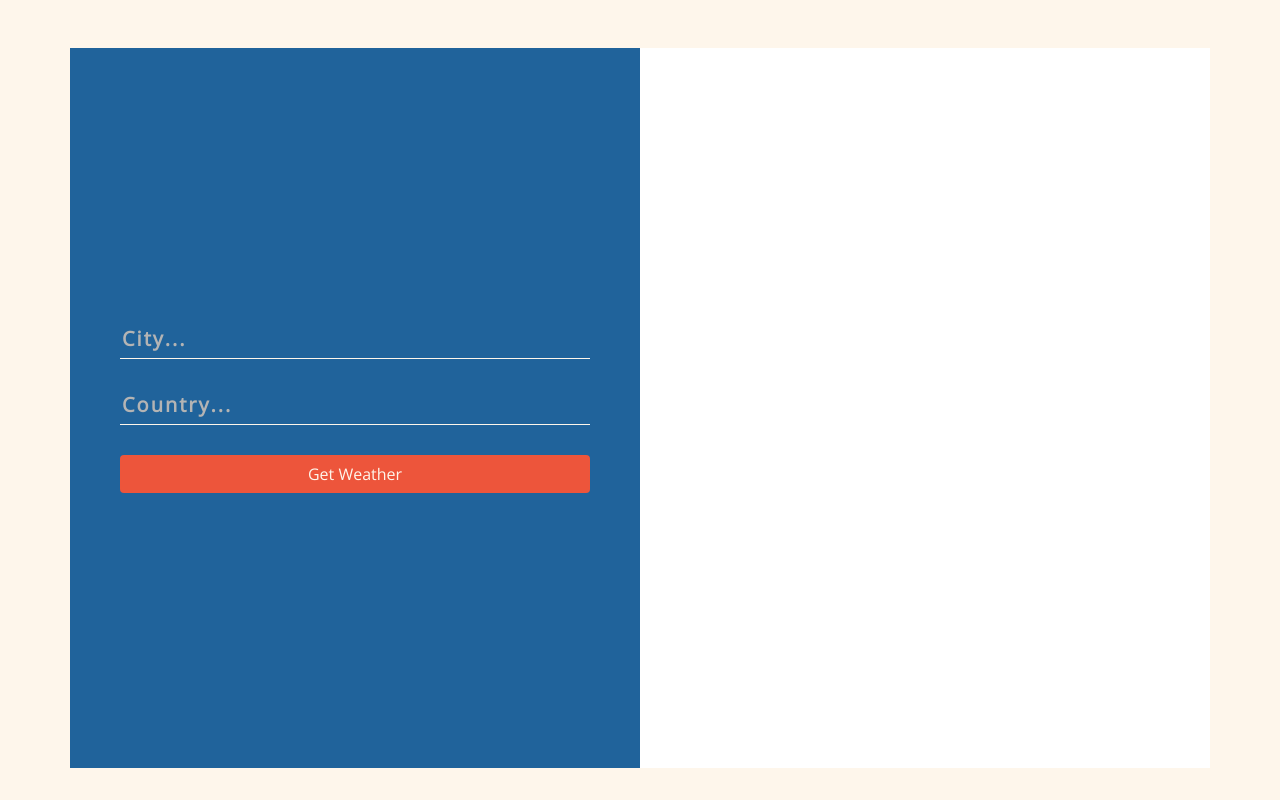
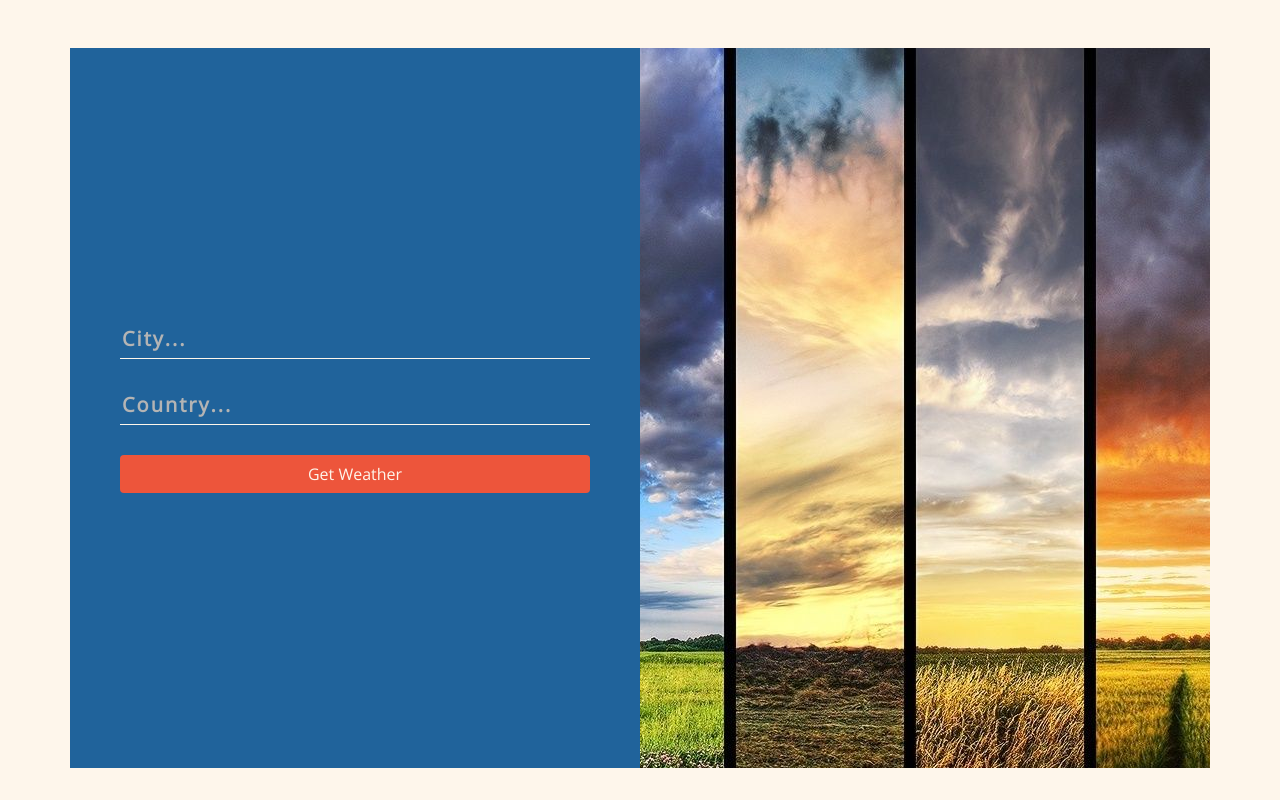
Before and after one commit to AngelQuesada-zz/react-weather-app, a React (Create React App) app: page / in a window 1280 px wide. Built offline with nearby package versions, Linux system fonts and the light colour scheme.

Commit message:
Limpieza de ficheros y código
- Se han limpiado ficheros innecesarios
- Limpieza de código

```diff
--- a/src/App.js
+++ b/src/App.js
@@ -89,7 +89,7 @@ class App extends React.Component {
         </div>
         <div
           className="col-md-6 results-container"
-          // style= {{backgroundImage: `url(${this.getImage()})`}}
+          style= {{backgroundImage: `url(${this.getImage()})`}}
         >
           <WeatherInfo
             temperature={this.state.temperature}
```
Also changed, not shown: public/logo192.png (deleted), public/logo512.png (deleted), public/manifest.json.
